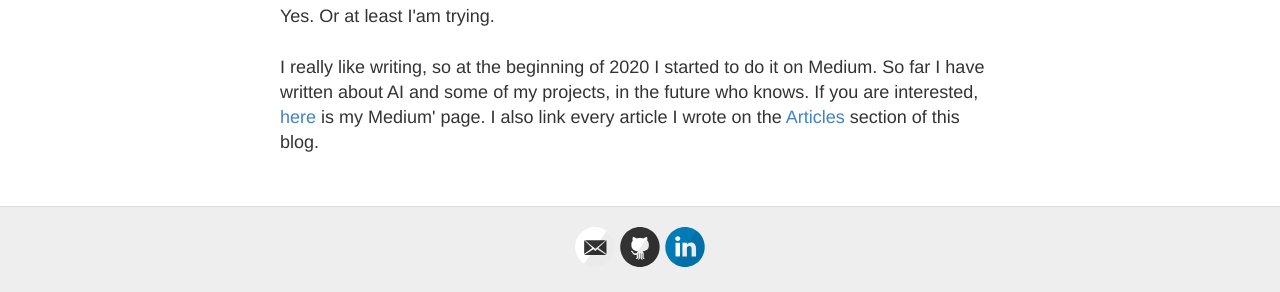
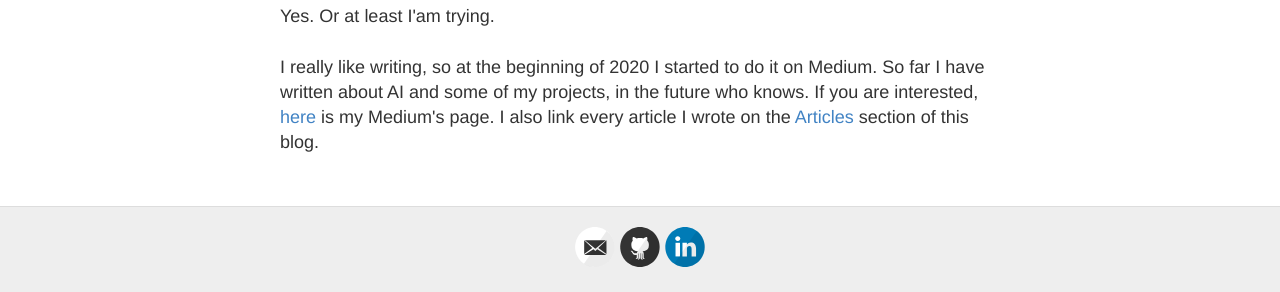
Before and after one commit to alessandrolombardini/alessandrolombardini.github.io, a Jekyll site: the page built from index.html, in a window 1280 px wide. Shown: the part 721-1013 px from the top of the page. Built offline with Jekyll 4.4.1, drawn with Linux system fonts in a browser that asks for light colours.

```diff
--- a/index.html
+++ b/index.html
@@ -9,7 +9,7 @@ Hi, welcome to my blog!
 I'm Alessandro Lombardini, a 23 years old from Italy with a keen interest in Machine Learning.
 <br/>
 <br/>
-If you want to know more about myself check the <a href="https://alessandrolombardini.github.io/who-am-i/">About</a> section.
+If you want to know more about myself check the <a href="https://alessandrolombardini.github.io/about/">About</a> section.
 <br/>
 <br/>
 <h3>Why a blog?</h3>
@@ -20,4 +20,4 @@ I've always felt the need for a place like this. I think is a good way to collec
 Yes. Or at least I'am trying.
 <br/>
 <br/>
-I really like writing, so at the beginning of 2020 I started to do it on Medium. So far I have written about AI and some of my projects, in the future who knows. If you are interested, <a href="https://alessandro-lombardini.medium.com/">here</a> is my Medium' page. I also link every article I wrote on the <a href="https://alessandrolombardini.github.io/articles/">Articles</a> section of this blog.
+I really like writing, so at the beginning of 2020 I started to do it on Medium. So far I have written about AI and some of my projects, in the future who knows. If you are interested, <a href="https://alessandro-lombardini.medium.com/">here</a> is my Medium's page. I also link every article I wrote on the <a href="https://alessandrolombardini.github.io/articles/">Articles</a> section of this blog.
```
